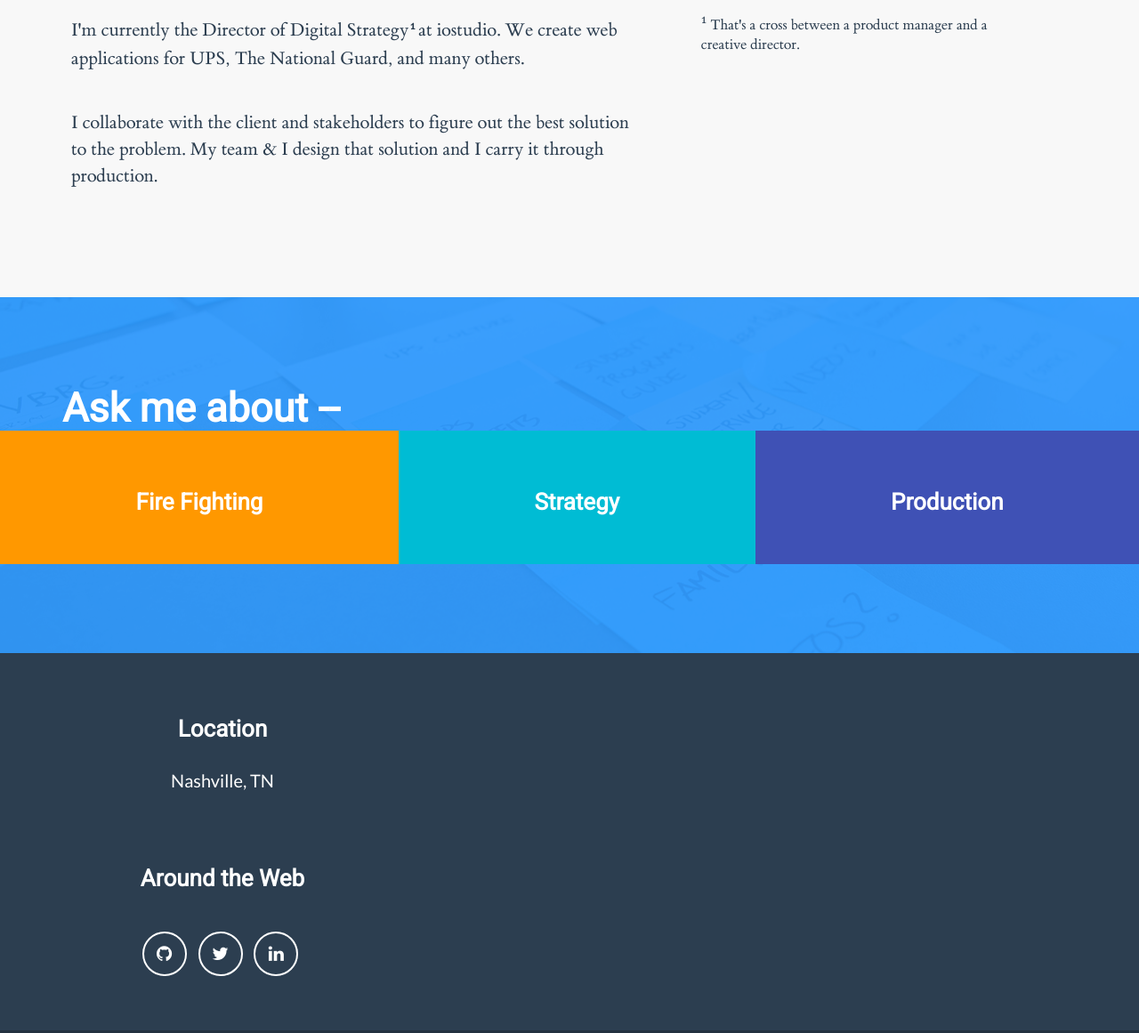
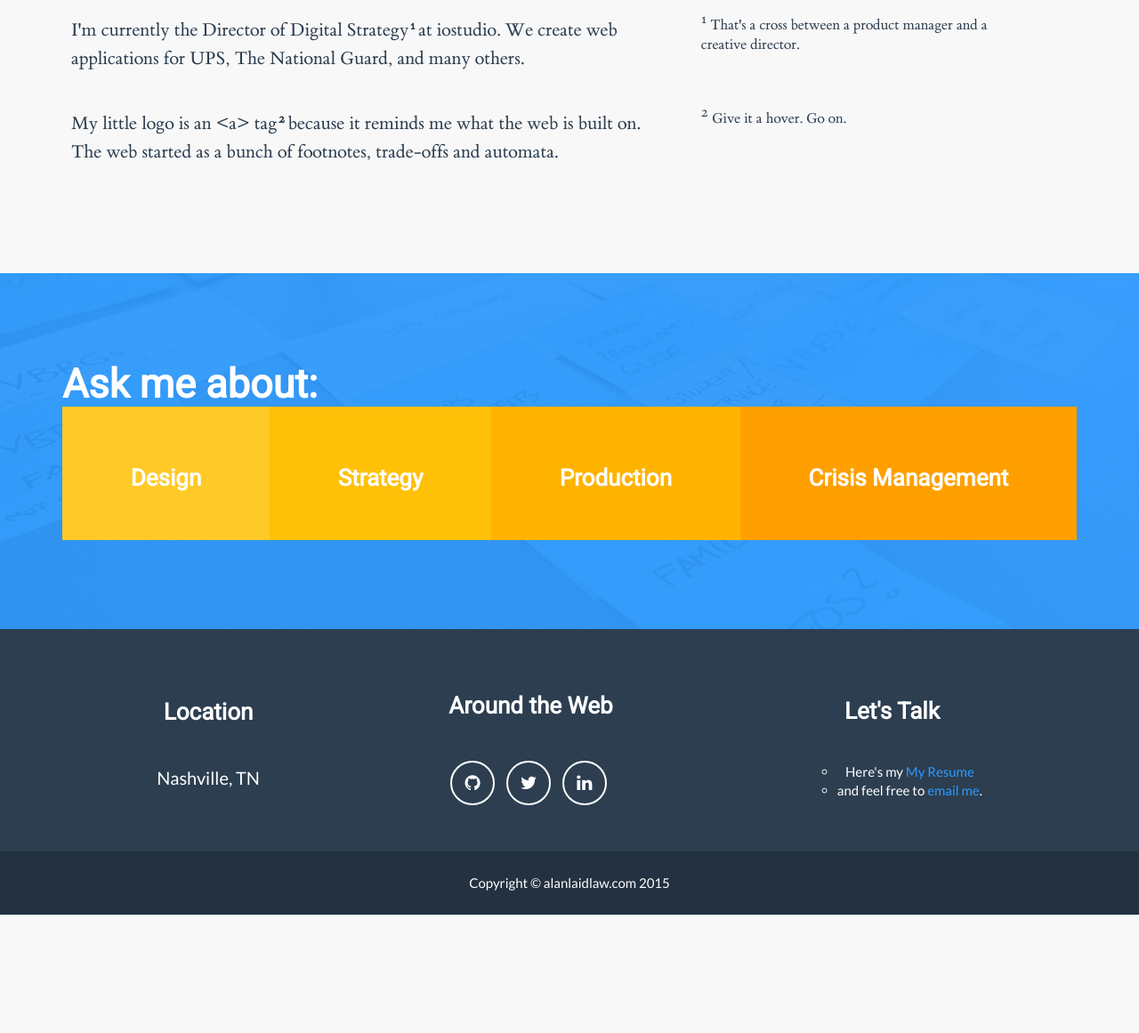
Before and after one commit to Laidlaw/alanlaidlaw-ancient, a plain HTML site: page index.html in a window 1280 px wide. Shown: the part 674-1835 px from the top of the page at 89% size. After the commit the page ends 1702 px from the top, so only its background shows below. Drawn offline with nearby package versions, Linux system fonts and the light colour scheme.

Commit message:
Update 2015-09-28T10:46:24.645Z

```diff
--- a/index.html
+++ b/index.html
@@ -114,7 +114,12 @@
             <span class="sidenote">
             That's a cross between a product manager and a creative director.</span>
             at iostudio. We create web applications for UPS, The National Guard, and many others.</p>
-              <p>I collaborate with the client and stakeholders to figure out the best solution to the problem. My team &amp; I design that solution and I carry it through production.</p>
+            <p>
+              My little logo is an &#60;a&#62; tag<label for="anchor-tag" class="margin-toggle sidenote-number"></label><input type="checkbox" id="anchor-tag" class="margin-toggle">
+            <span class="sidenote">
+            Give it a hover. Go on.</span> because it reminds me what the web is built on. The web started as a bunch of footnotes, trade-offs and automata.
+            </p>
+
 
 
                 <!-- I have a bunch of ideas<label for="ux-in-the-front" class="margin-toggle sidenote-number"></label><input type="checkbox" id="ux-in-the-front" class="margin-toggle">
@@ -137,23 +142,23 @@
     <!-- About Section -->
     <section class="sticky-notes" id="about">
 <div class="container">
-  <h2>Ask me about --</h2>
-</div>
-
+  <h2>Ask me about:</h2>
         <ul class="flex metro">
-
-          <li class="bg-color-orange-500">
-            <h3>Fire Fighting</h3>
+          <li class="bg-color-amber-400">
+            <h3>Design</h3>
           </li>
-          <li class="bg-color-cyan-500">
+          <li class="bg-color-amber-500">
             <h3>Strategy</h3>
           </li>
-
-          <li class="bg-color-indigo-500">
+          <li class="bg-color-amber-600">
             <h3>Production</h3>
           </li>
+          <li class="bg-color-amber-700">
+            <h3>Crisis Management</h3>
+          </li>
+
         </ul>
-
+</div>
 
         <!-- <div class="container">
             <div class="row">
@@ -187,30 +192,33 @@
     <footer class="text-center">
         <div class="footer-above">
             <div class="container">
-                <div class="row">
-                    <div class="footer-col col-md-4">
+                <ul class="flex metro">
+                    <li class="footer-col">
                         <h3>Location</h3>
                         <p>Nashville, TN</p>
-                    </div>
-                    <div class="footer-col col-md-4">
+                    </li>
+                    <li class="footer-col">
                         <h3>Around the Web</h3>
                         <ul class="list-inline">
                             <li>
-                                <a href="#" class="btn-social btn-outline"><i class="fa fa-fw fa-github"></i></a>
+                                <a href="https://github.com/Laidlaw" class="btn-social btn-outline"><i class="fa fa-fw fa-github"></i></a>
                             </li>
                             <li>
-                                <a href="#" class="btn-social btn-outline"><i class="fa fa-fw fa-twitter"></i></a>
+                                <a href="https://twitter.com/alanlaidlaw" class="btn-social btn-outline"><i class="fa fa-fw fa-twitter"></i></a>
                             </li>
                             <li>
-                                <a href="#" class="btn-social btn-outline"><i class="fa fa-fw fa-linkedin"></i></a>
+                                <a href="http://linkedin.com/pub/alan-laidlaw/9/a95/493/" class="btn-social btn-outline"><i class="fa fa-fw fa-linkedin"></i></a>
                             </li>
                         </ul>
-                    </div>
-                    <!-- <div class="footer-col col-md-4">
-                        <h3>About Freelancer</h3>
-                        <p>Freelance is a free to use, open source Bootstrap theme created by <a href="http://startbootstrap.com">Start Bootstrap</a>.</p>
-                    </div> -->
-                </div>
+                    </li>
+                    <li class="footer-col">
+                        <h3>Let's Talk</h3>
+                        <ul>
+                          <li>Here's my <a href="alan.laidlaw.resume.pdf">My Resume</a></li> <li>and feel free to <a href="mailto:alanlaidlaw@gmail.com">email me</a>.</li>
+                        </ul>
+
+                    </li>
+                </ul>
             </div>
         </div>
         <div class="footer-below">
```
Also changed, not shown: css/app.min.css.
